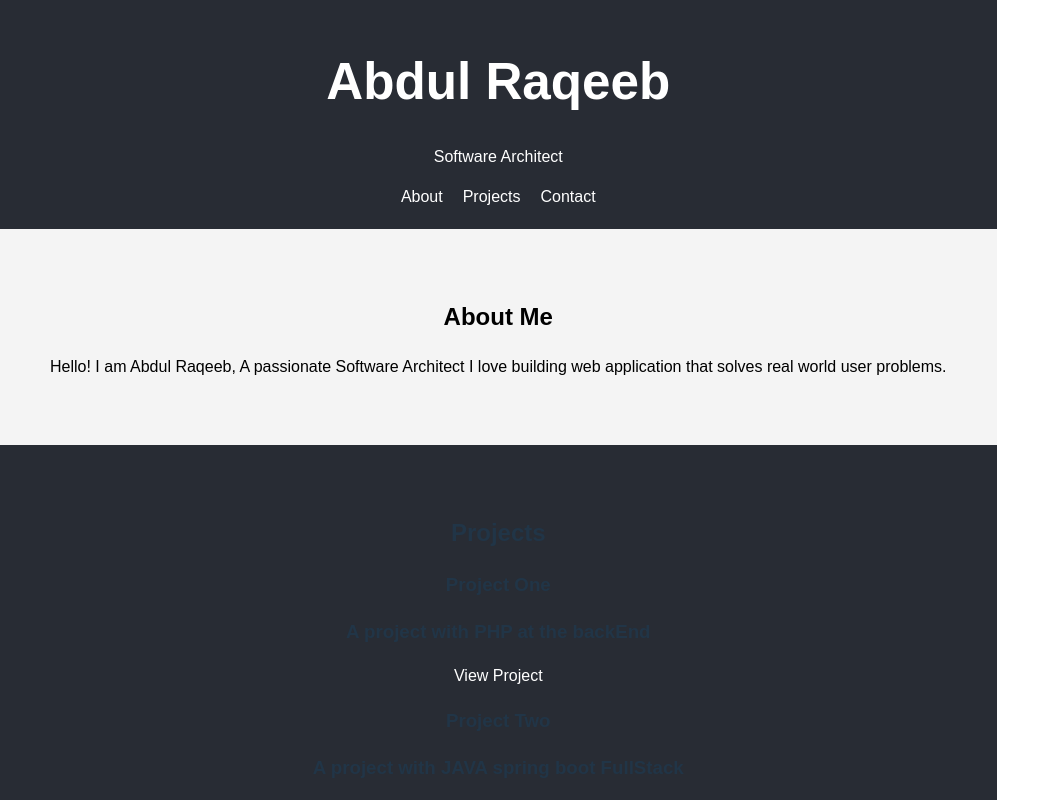
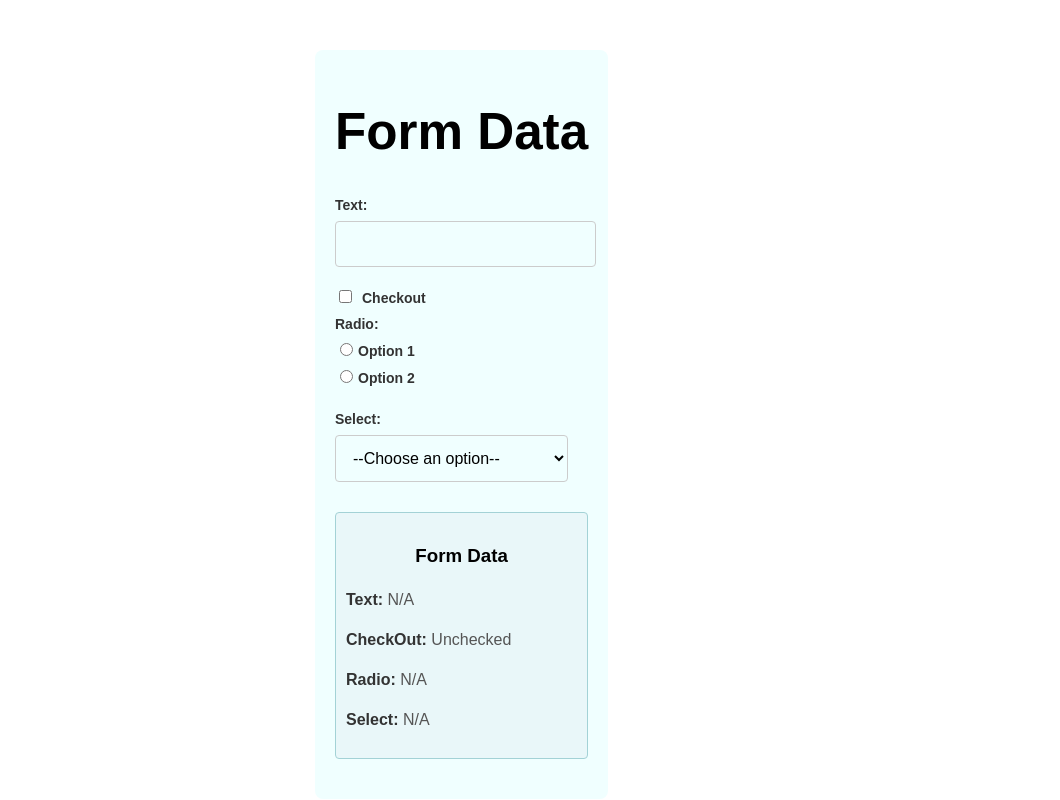
Before and after one commit to Abddev-rqb/React-Application, a React (Vite) app in the folder vite-react/: page / in a window 1280 px wide. Shown: the top 800 px of the page, without its empty margins (0-1060 px from the left). Built offline with nearby package versions, Linux system fonts and the light colour scheme.

Commit message:
Form Data with sudo fields project Status:'Done'.

```diff
--- a/vite-react/src/App.css
+++ b/vite-react/src/App.css
@@ -1,65 +1,54 @@
-body{
-  margin:0;
-  font-family: Arial, Helvetica, sans-serif;
+.form-container{
+  max-width: 400px;
+  margin: 50px auto;
+  padding: 20px;
+  border-radius: 8px;
+  box-shadow: 0 0 0 10px rgba(0, 0, 0, 0, 1);
+  background-color: azure;
+  font-family: sans-serif;
+  margin-left: 315px;
 }
-a{
-  text-decoration: none;
-  color: white;
+h1, h2, h3{
+  text-align: center;
+  color: black;
+
 }
-a:hover{
-  text-decoration: underline;
+.form-field{
+  margin-bottom: 20px;
 }
-.header{
-  background-color: #282c34;
-  padding:20px;
-  color: white;
-  text-align: center;
+label{
+  display: block;
+  font-size: 14px;
+  font-weight: bold;
+  margin-bottom: 5px;
+  color: #333;
 }
-.header nav a{
-  margin: 0 10px;
-  color: white;
-}
-
-/* About section */
-.about-section{
-  padding:50px;
-  text-align: center;
-  background-color: #f4f4f4;
+input[type="text"], select{
+  width: 92%;
+  padding: 13px;
+  border: 1px solid #ccc;
+  border-radius: 4px;
+  font-size: 16px;
+  background: transparent;
   color: black;
 }
-.about-section h2, .projects-section h2, .contact-section h2{
-  margin-bottom: 20px;
+input[type="checkbox"]{
+  margin-right: 10px;
 }
-/* Project section */
-.projects-section{
-  padding: 50px;
-  text-align: center;
-  background-color: #282c34;
+input[type="radio"]{
+  margin-right: 5px;
 }
-.project-list, .projects-item{
-  margin-bottom: 30px;
+.form-data{
+  margin-top: 30px;
+  padding: 10px;
+  background-color: #e9f7f9;
+  border: 1px solid #a3d2d6;
+  border-radius: 4px;
 }
-.project-list, .projects-item h3{
-  margin-bottom: 30px;
+.form-data p{
+  font-size: 16px;
+  color: #555;
 }
-.project-list, .projects-item a{
-  color: blue;
+strong{
+  color: #333;
 }
-/* Contact Section  */
-.contact-section{
-  padding: 50px;
-  text-align: center;
-  background-color: #f4f4f4;
-  color: black;
-}
-.contact-section a{
-  color: blue;
-}
-
-/* Footer Section */
-.footer {
-  background-color: #282c34;
-  padding: 20px;
-  color: white;
-  text-align: center;
-}
--- a/vite-react/src/App.jsx
+++ b/vite-react/src/App.jsx
@@ -1,67 +1,89 @@
+import { useState } from 'react'
 import './App.css'
 
 function App() {
-  const name = "Abdul Raqeeb";
-  const prof = "Software Architect";
-  const projects = [
-  {
-    title: "Project One",
-    description: "A project with PHP at the backEnd",
-    link: "#"
-  },
-  {
-    title: "Project Two",
-    description: "A project with JAVA spring boot FullStack",
-    link: "#"
-  },
-  {
-    title: "Project Three",
-    description: "A project with REACT at frontEnd",
-    link: "#"
-  }
-  ];
+  const [formData, setFormData] = useState({
+    text:'',
+    checkBox: false,
+    radio: '',
+    select:''
+  });
+  const handleChange = (e) =>{
+    const {name, value, type, checked} = e.target;
+    setFormData({...formData,
+      [name]:type === 'checkbox'? checked : value
+    });
+  };
+
   return (
-    <div className='App'>
-      {/* {Header Section} */}
-      <header className='header'>
-        <h1>{name}</h1>
-        <p>{prof}</p>
-        <nav>
-          <a href='#About'>About</a>
-          <a href='#projects'>Projects</a>
-          <a href='#contact'>Contact</a>
-        </nav>
-      </header>
-      {/* {About Section} */}
-      <section id='about' className='about-section'>
-        <h2>About Me</h2>
-        <p>Hello! I am {name}, A passionate {prof} I love building web application that solves real
-          world user problems.
-        </p>
-      </section>
-      {/* {Project Section} */}
-      <section id='project' className='projects-section'>
-        <h2>Projects</h2>
-        <div className='projects-list'>
-          {projects.map((project, index) =>(
-            <div key={index} className='project-items'>
-              <h3>{project.title}</h3>
-              <h3>{project.description}</h3>
-              <a href={project.link} target='_blank' rel="nooponer noreferrer">View Project</a>
+    <div className = 'form-container'>
+      <h1>Form Data</h1>
+      <form>
+        {/* Text container */}
+        <div className='form-field'>
+          <label>Text:</label>
+          <input
+            type = 'text'
+            name = 'text'
+            value = {formData.text}
+            onChange={handleChange}
+          />
+        </div>
+        <div className='form-field'>
+          <label>
+          <input
+            type = 'checkBox'
+            name = 'checkBox'
+            checked = {formData.checkBox}
+            onChange={handleChange}
+          />
+          Checkout
+          </label>
+          <div className='form-field'>
+              <label>Radio:</label>
+              <label>
+                <input
+                  type = 'radio'
+                  name = 'radio'
+                  value= 'option1'
+                  checked = {formData.radio === 'option1'}
+                  onChange={handleChange}
+                />
+                Option 1
+              </label>
+              <label>
+                <input
+                  type = 'radio'
+                  name = 'radio'
+                  value= 'option2'
+                  checked = {formData.radio === 'option2'}
+                  onChange={handleChange}
+                />
+                Option 2
+              </label>
             </div>
-          ))}
+            <div className='form-field'>
+              <label>Select:</label>
+              <select
+                name="select"
+                value = {formData.select}
+                onChange = {handleChange}
+                >
+                  <option value="">--Choose an option--</option>
+                  <option value="option1">Option-1</option>
+                  <option value="option2">Option-2</option>
+              </select>
+            </div>
+            <div className='form-data'>
+              <h3>Form Data</h3>
+              <p><strong>Text:</strong> {formData.text || 'N/A'}</p>
+              <p><strong>CheckOut:</strong> {formData.checkBox ? 'Checked':'Unchecked'}</p>
+              <p><strong>Radio:</strong> {formData.radio || 'N/A'}</p>
+              <p><strong>Select:</strong> {formData.select || 'N/A'}</p>
+            </div>
         </div>
-      </section>
-      {/* {Contact Section} */}
-      <section id='contact' className='contact-section'>
-        <h2>Contact Me</h2>
-        <p>If like to get in touch, feel free to email at <a href='#'> abdulsameer.rq61@gmail.com</a></p>
-      </section>
+      </form>
 
-      {/* {Footer Section} */}
-      <section className='footer'>
-        <p>2025. All Rights Reserved</p>
-      </section>
     </div>
   )
 }
```
